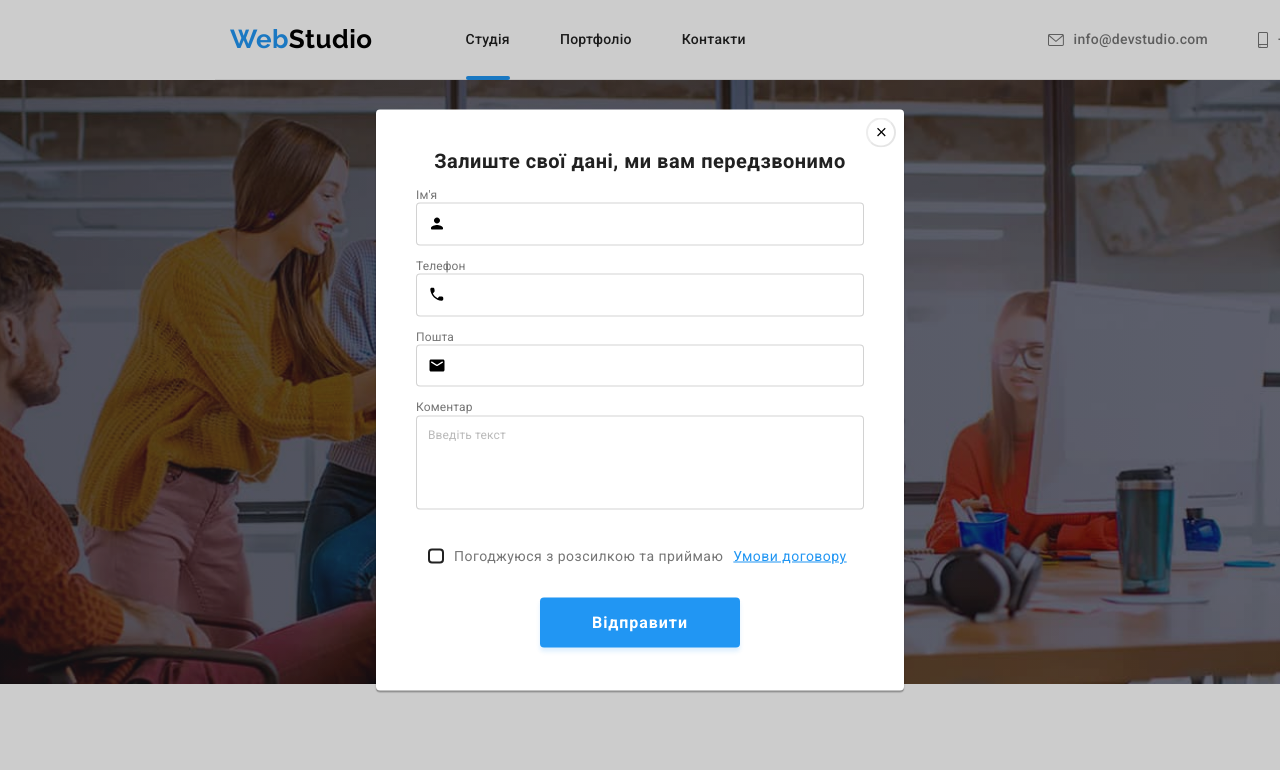
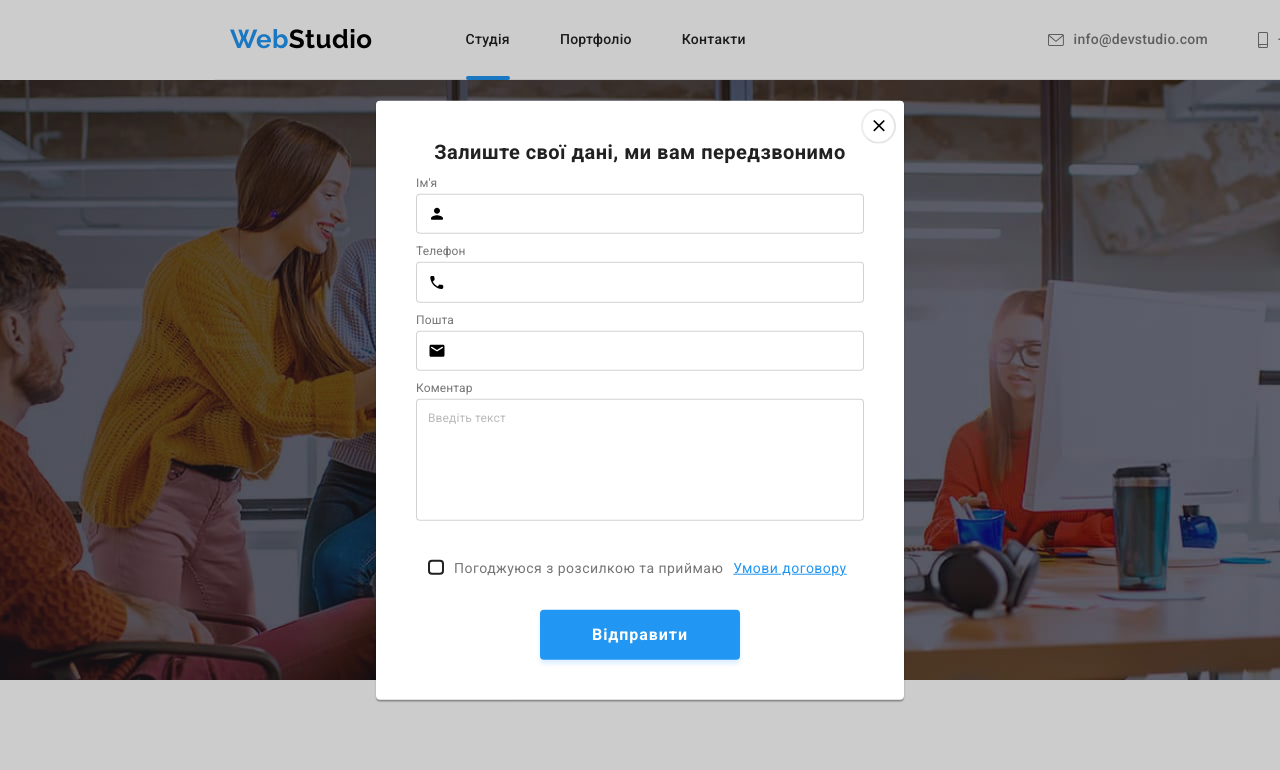
Before and after one commit to petromalskyi/goit-markup-hw-06, a plain HTML site: page index.html in a window 1280 px wide. Both pictures are taken after a click on the button "Замовити послугу". Shown: the top 770 px of the page. Drawn offline with nearby package versions, Linux system fonts and the light colour scheme.

Commit message:
finished hw-6

```diff
--- a/css/styles.css
+++ b/css/styles.css
@@ -262,6 +262,7 @@ body {
   line-height: 1.88;
   text-align: center;
   letter-spacing: 0.06em;
+  border: none;
   border-radius: 4px;
 }
 
@@ -687,6 +688,7 @@ body {
   letter-spacing: 0.06em;
   background: var(--accent-color);
   box-shadow: 0px 4px 4px rgba(0, 0, 0, 0.15);
+  border: none;
   border-radius: 4px;
   color: var(--white-text);
 }
@@ -852,10 +854,9 @@ body {
   position: absolute;
   top: 8px;
   right: 8px;
-  /* margin: 8px 8px 543px 490px; */
   display: flex;
-  width: 30px;
-  height: 30px;
+  width: 35px;
+  height: 35px;
   border-radius: 50%;
   border-color: rgba(0, 0, 0, 0.1);
 
@@ -867,6 +868,11 @@ body {
 
 .icon-modal {
   color: #000;
+  transition: fill 250ms cubic-bezier(0.4, 0, 0.2, 1);
+}
+
+.icon-modal:hover {
+  fill: var(--accent-color);
 }
 
 .modal-form {
@@ -897,6 +903,8 @@ body {
 }
 
 .modal-label {
+  display: block;
+  margin-bottom: 4px;
   font-size: 12px;
   line-height: calc(14 / 12);
   letter-spacing: 0.01em;
@@ -904,8 +912,8 @@ body {
 }
 
 .modal-input {
-  padding-top: 11px;
-  padding-bottom: 11px;
+  padding-top: 10px;
+  padding-bottom: 10px;
   padding-left: 35px;
   width: 100%;
   border: 1px solid rgba(33, 33, 33, 0.2);
--- a/index.html
+++ b/index.html
@@ -570,7 +570,7 @@
     <div class="backdrop is-hidden" data-modal>
       <div class="modal">
         <button type="button" class="btn-modal" data-modal-close>
-          <svg class="icon-modal" width="30" height="30">
+          <svg class="icon-modal" width="35" height="35">
             <use href="./images/icon.svg#icon-close-black"></use>
           </svg>
         </button>
@@ -608,7 +608,7 @@
               class="modal-comment"
               name="comment"
               id="textarea"
-              rows="5"
+              rows="7"
               placeholder="Введіть текст"
             ></textarea>
           </div>
@@ -629,8 +629,6 @@
 
           <button class="form-btn" type="submit">Відправити</button>
         </form>
-
-
       </div>
     </div>
 
```
